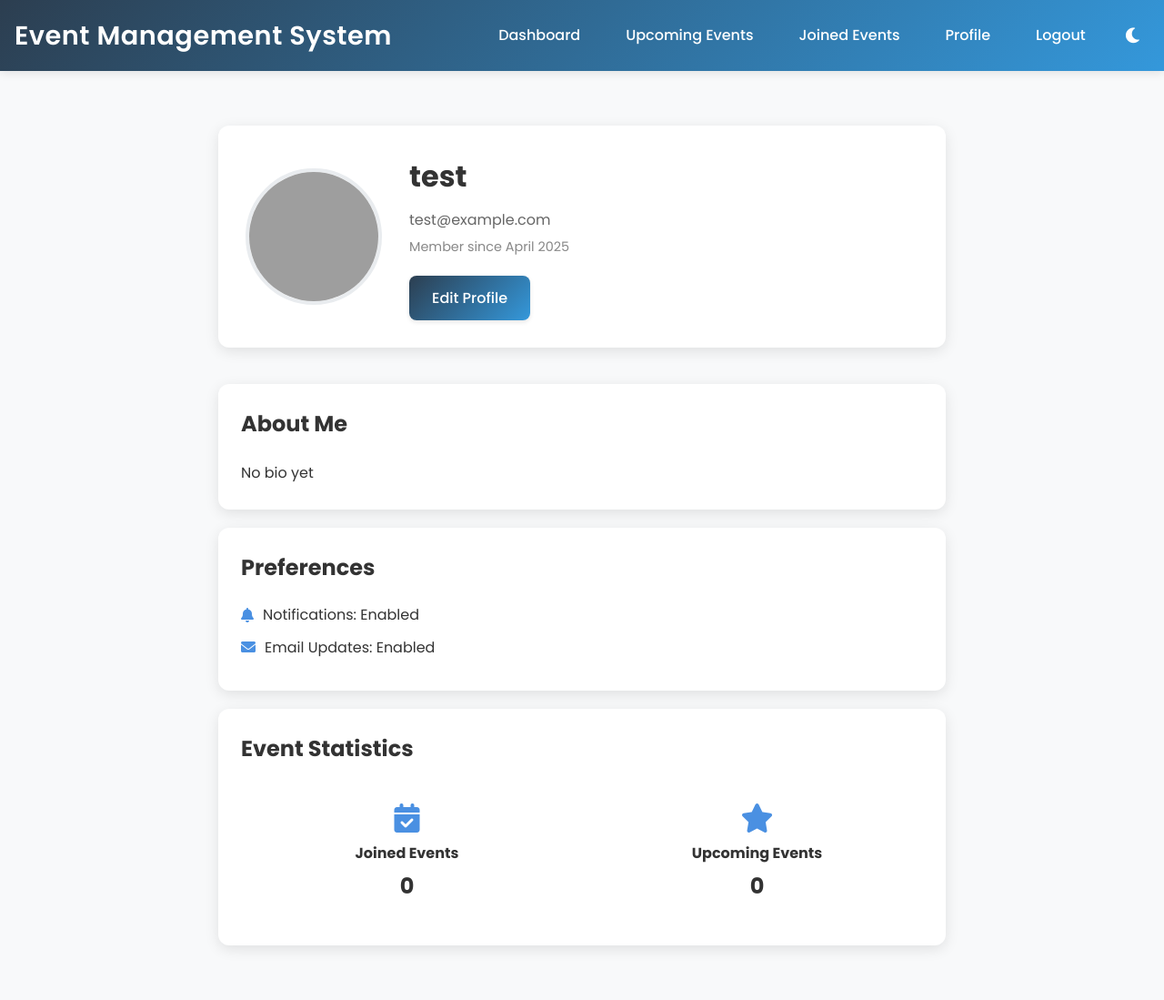
After one commit to Umar-MultiverseCode/Event-Management, a Flask app: page /profile in a window 1280 px wide. The commit adds this page. Shown: the whole page at 91% size. Run offline with Flask 3, Linux system fonts and the light colour scheme; a user stored in the database is signed in; grey boxes are pictures that could not be loaded.

Commit message:
Alhumdulilah added the profile section in project

```diff
--- a/app.py
+++ b/app.py
@@ -4,10 +4,14 @@ from flask_login import LoginManager, UserMixin, login_user, login_required, log
 from werkzeug.security import generate_password_hash, check_password_hash
 from datetime import datetime, timedelta
 import random
+import os
+from werkzeug.utils import secure_filename
 
 app = Flask(__name__)
 app.config['SECRET_KEY'] = 'your-secret-key-here'
 app.config['SQLALCHEMY_DATABASE_URI'] = 'sqlite:///events.db'
+app.config['UPLOAD_FOLDER'] = 'static/profile_pictures'
+app.config['MAX_CONTENT_LENGTH'] = 16 * 1024 * 1024  # 16MB max file size
 db = SQLAlchemy(app)
 login_manager = LoginManager()
 login_manager.init_app(app)
@@ -17,14 +21,30 @@ login_manager.login_view = 'login'
 class User(UserMixin, db.Model):
     id = db.Column(db.Integer, primary_key=True)
     username = db.Column(db.String(80), unique=True, nullable=False)
-    password_hash = db.Column(db.String(120), nullable=False)
-    joined_events = db.relationship('Event', secondary='user_events', backref='participants')
+    password = db.Column(db.String(120), nullable=False)
+    email = db.Column(db.String(120), unique=True, nullable=False)
+    profile_picture = db.Column(db.String(200), default='default.jpg')
+    bio = db.Column(db.Text, default='')
+    joined_events = db.relationship('Event', secondary='user_events', backref=db.backref('attendees', lazy='dynamic'))
+    created_at = db.Column(db.DateTime, default=datetime.utcnow)
+    last_login = db.Column(db.DateTime)
+    preferences = db.Column(db.JSON, default=lambda: {
+        'notifications': True,
+        'email_updates': True,
+        'theme': 'light'
+    })
 
     def set_password(self, password):
-        self.password_hash = generate_password_hash(password)
+        self.password = generate_password_hash(password)
 
     def check_password(self, password):
-        return check_password_hash(self.password_hash, password)
+        return check_password_hash(self.password, password)
+
+# Association table for User-Event many-to-many relationship
+user_events = db.Table('user_events',
+    db.Column('user_id', db.Integer, db.ForeignKey('user.id'), primary_key=True),
+    db.Column('event_id', db.Integer, db.ForeignKey('event.id'), primary_key=True)
+)
 
 class Event(db.Model):
     id = db.Column(db.Integer, primary_key=True)
@@ -44,11 +64,6 @@ class Event(db.Model):
     speakers = db.Column(db.Text)
     sponsors = db.Column(db.Text)
     image_url = db.Column(db.String(200))
-
-user_events = db.Table('user_events',
-    db.Column('user_id', db.Integer, db.ForeignKey('user.id'), primary_key=True),
-    db.Column('event_id', db.Integer, db.ForeignKey('event.id'), primary_key=True)
-)
 
 @login_manager.user_loader
 def load_user(user_id):
@@ -77,12 +92,17 @@ def register():
     if request.method == 'POST':
         username = request.form.get('username')
         password = request.form.get('password')
+        email = request.form.get('email')
 
         if User.query.filter_by(username=username).first():
             flash('Username already exists')
             return redirect(url_for('register'))
 
-        user = User(username=username)
+        if User.query.filter_by(email=email).first():
+            flash('Email already registered')
+            return redirect(url_for('register'))
+
+        user = User(username=username, email=email)
         user.set_password(password)
         db.session.add(user)
         db.session.commit()
@@ -140,6 +160,41 @@ def logout():
     logout_user()
     return redirect(url_for('login'))
 
+@app.route('/profile')
+@login_required
+def profile():
+    return render_template('profile.html', user=current_user, now=datetime.utcnow())
+
+@app.route('/profile/edit', methods=['GET', 'POST'])
+@login_required
+def edit_profile():
+    if request.method == 'POST':
+        current_user.email = request.form.get('email', current_user.email)
+        current_user.bio = request.form.get('bio', current_user.bio)
+
+        # Handle profile picture upload
+        if 'profile_picture' in request.files:
+            file = request.files['profile_picture']
+            if file and allowed_file(file.filename):
+                filename = secure_filename(f"{current_user.id}_{file.filename}")
+                file.save(os.path.join(app.config['UPLOAD_FOLDER'], filename))
+                current_user.profile_picture = filename
+
+        # Update preferences
+        preferences = current_user.preferences or {}
+        preferences['notifications'] = request.form.get('notifications') == 'on'
+        preferences['email_updates'] = request.form.get('email_updates') == 'on'
+        current_user.preferences = preferences
+
+        db.session.commit()
+        flash('Profile updated successfully!', 'success')
+        return redirect(url_for('profile'))
+
+    return render_template('edit_profile.html', user=current_user)
+
+def allowed_file(filename):
+    return '.' in filename and filename.rsplit('.', 1)[1].lower() in {'png', 'jpg', 'jpeg', 'gif'}
+
 def init_db():
     with app.app_context():
         # Drop all existing tables
@@ -148,7 +203,10 @@ def init_db():
         db.create_all()
 
         # Create a test user
-        test_user = User(username='test')
+        test_user = User(
+            username='test',
+            email='test@example.com'
+        )
         test_user.set_password('test123')
         db.session.add(test_user)
 
--- a/templates/base.html
+++ b/templates/base.html
@@ -358,6 +358,7 @@
                     <a href="{{ url_for('dashboard') }}">Dashboard</a>
                     <a href="{{ url_for('upcoming_events') }}">Upcoming Events</a>
                     <a href="{{ url_for('joined_events') }}">Joined Events</a>
+                    <a href="{{ url_for('profile') }}">Profile</a>
                     <a href="{{ url_for('logout') }}">Logout</a>
                 {% else %}
                     <a href="{{ url_for('login') }}">Login</a>
--- /dev/null
+++ b/templates/profile.html
@@ -0,0 +1,176 @@
+{% extends "base.html" %}
+
+{% block title %}Profile{% endblock %}
+
+{% block content %}
+<div class="profile-container">
+    <div class="profile-header">
+        <div class="profile-picture">
+            <img src="{{ url_for('static', filename='profile_pictures/' + user.profile_picture) }}" alt="Profile Picture">
+        </div>
+        <div class="profile-info">
+            <h2>{{ user.username }}</h2>
+            <p class="email">{{ user.email }}</p>
+            <p class="member-since">Member since {{ user.created_at.strftime('%B %Y') }}</p>
+            <a href="{{ url_for('edit_profile') }}" class="btn">Edit Profile</a>
+        </div>
+    </div>
+
+    <div class="profile-content">
+        <div class="profile-section">
+            <h3>About Me</h3>
+            <p class="bio">{{ user.bio or 'No bio yet' }}</p>
+        </div>
+
+        <div class="profile-section">
+            <h3>Preferences</h3>
+            <div class="preferences">
+                <p><i class="fas fa-bell"></i> Notifications: {{ 'Enabled' if user.preferences.notifications else 'Disabled' }}</p>
+                <p><i class="fas fa-envelope"></i> Email Updates: {{ 'Enabled' if user.preferences.email_updates else 'Disabled' }}</p>
+            </div>
+        </div>
+
+        <div class="profile-section">
+            <h3>Event Statistics</h3>
+            <div class="stats-grid">
+                <div class="stat-card">
+                    <i class="fas fa-calendar-check"></i>
+                    <h4>Joined Events</h4>
+                    <p>{{ user.joined_events|length }}</p>
+                </div>
+                <div class="stat-card">
+                    <i class="fas fa-star"></i>
+                    <h4>Upcoming Events</h4>
+                    <p>{{ user.joined_events|selectattr('date', '>', now)|list|length }}</p>
+                </div>
+            </div>
+        </div>
+    </div>
+</div>
+
+<style>
+    .profile-container {
+        max-width: 800px;
+        margin: 40px auto;
+    }
+
+    .profile-header {
+        display: flex;
+        gap: 30px;
+        align-items: center;
+        margin-bottom: 40px;
+        padding: 30px;
+        background: var(--card-bg);
+        border-radius: 12px;
+        box-shadow: 0 4px 15px var(--shadow-color);
+    }
+
+    .profile-picture {
+        width: 150px;
+        height: 150px;
+        border-radius: 50%;
+        overflow: hidden;
+        border: 4px solid var(--border-color);
+    }
+
+    .profile-picture img {
+        width: 100%;
+        height: 100%;
+        object-fit: cover;
+    }
+
+    .profile-info {
+        flex: 1;
+    }
+
+    .profile-info h2 {
+        font-size: 2rem;
+        margin-bottom: 10px;
+        color: var(--text-color);
+    }
+
+    .email {
+        color: #666;
+        margin-bottom: 5px;
+    }
+
+    .member-since {
+        color: #888;
+        font-size: 0.9rem;
+        margin-bottom: 20px;
+    }
+
+    .profile-section {
+        background: var(--card-bg);
+        padding: 25px;
+        border-radius: 12px;
+        margin-bottom: 20px;
+        box-shadow: 0 4px 15px var(--shadow-color);
+    }
+
+    .profile-section h3 {
+        color: var(--text-color);
+        margin-bottom: 20px;
+        font-size: 1.5rem;
+    }
+
+    .bio {
+        line-height: 1.8;
+        color: var(--text-color);
+    }
+
+    .preferences p {
+        display: flex;
+        align-items: center;
+        gap: 10px;
+        margin-bottom: 10px;
+        color: var(--text-color);
+    }
+
+    .preferences i {
+        color: #4a90e2;
+    }
+
+    .stats-grid {
+        display: grid;
+        grid-template-columns: repeat(auto-fit, minmax(200px, 1fr));
+        gap: 20px;
+    }
+
+    .stat-card {
+        background: var(--input-bg);
+        padding: 20px;
+        border-radius: 8px;
+        text-align: center;
+    }
+
+    .stat-card i {
+        font-size: 2rem;
+        color: #4a90e2;
+        margin-bottom: 10px;
+    }
+
+    .stat-card h4 {
+        color: var(--text-color);
+        margin-bottom: 5px;
+    }
+
+    .stat-card p {
+        font-size: 1.5rem;
+        font-weight: bold;
+        color: var(--text-color);
+    }
+
+    @media (max-width: 768px) {
+        .profile-header {
+            flex-direction: column;
+            text-align: center;
+        }
+
+        .profile-picture {
+            width: 120px;
+            height: 120px;
+        }
+    }
+</style>
+{% endblock %}
--- a/templates/register.html
+++ b/templates/register.html
@@ -11,6 +11,10 @@
             <input type="text" id="username" name="username" required>
         </div>
         <div class="form-group">
+            <label for="email">Email</label>
+            <input type="email" id="email" name="email" required>
+        </div>
+        <div class="form-group">
             <label for="password">Password</label>
             <input type="password" id="password" name="password" required>
         </div>
```
Also changed, not shown: templates/edit_profile.html (added, +108 -0 lines), instance/events.db, static/profile_pictures/2_download.png (added).
